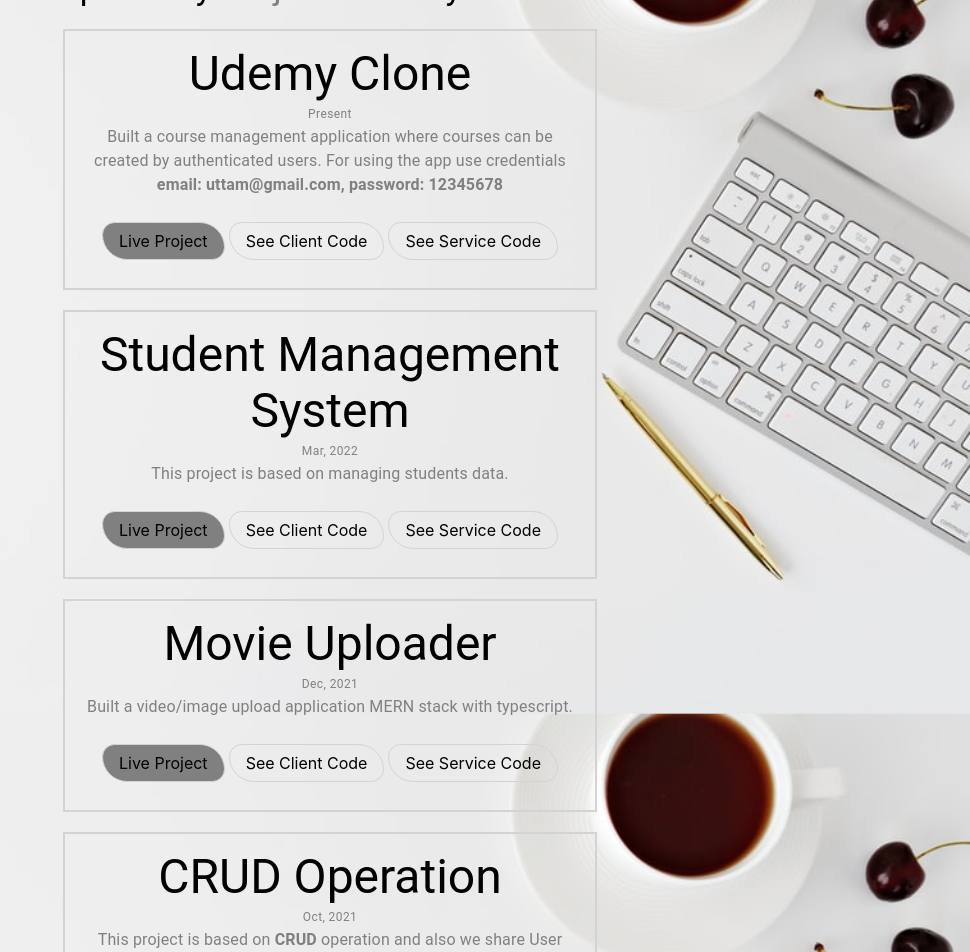
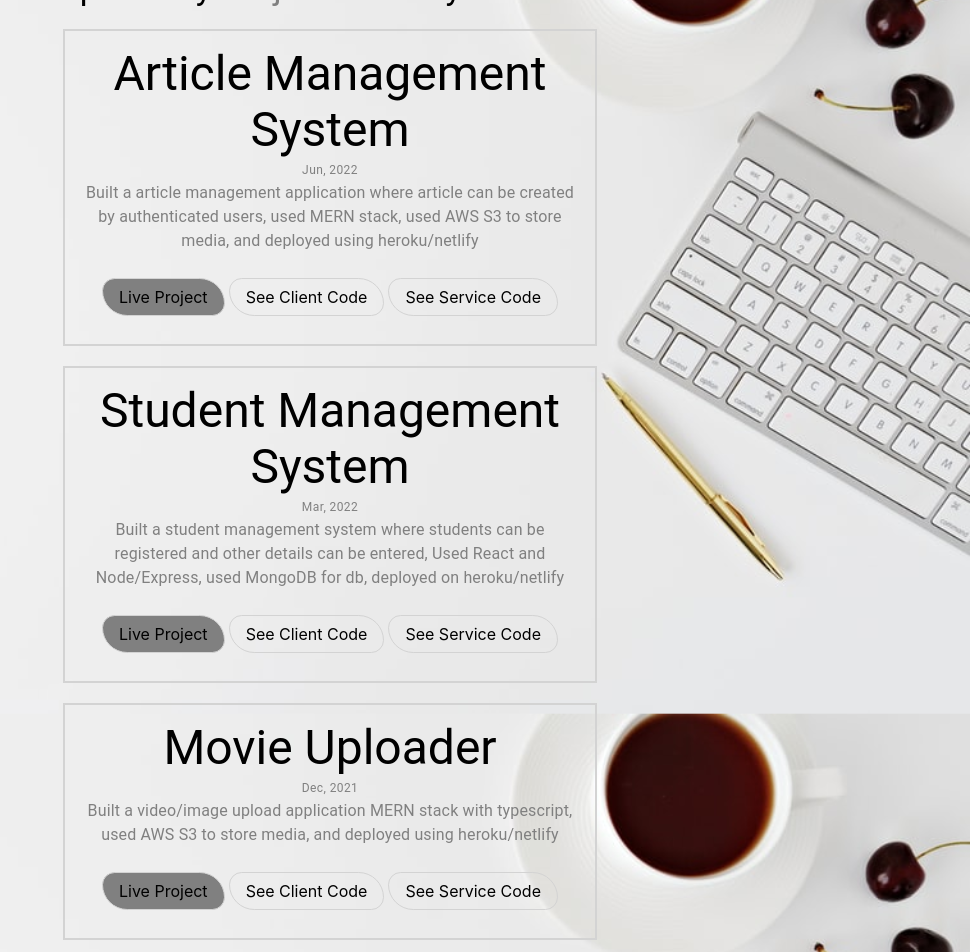
Before and after one commit to uttampatro/portfolio-website, a React (Create React App) app: page /projects in a window 1280 px wide. Shown: the part 140-1092 px from the top of the page, without its empty margins (310-1280 px from the left). Built offline with nearby package versions, Linux system fonts and the light colour scheme.

Commit message:
addedNewProject

```diff
--- a/src/pages/projects/index.tsx
+++ b/src/pages/projects/index.tsx
@@ -119,23 +119,20 @@ function Projects() {
             <div className={classes.body}>
                 <div className={classes.bodyContainer}>
                     <Typography style={{ color: 'black' }} variant="h3">
-                        Udemy Clone
+                        Article Management System
                     </Typography>
-                    <Typography variant="caption">Present</Typography>
+                    <Typography variant="caption">Jun, 2022</Typography>
                     <Typography>
-                        Built a course management application where courses can
-                        be created by authenticated users. For using the app use
-                        credentials{' '}
-                        <strong>
-                            email: uttam@gmail.com, password: 12345678
-                        </strong>
+                        Built a article management application where article can
+                        be created by authenticated users, used MERN stack, used
+                        AWS S3 to store media, and deployed using heroku/netlify
                     </Typography>
                     <div className={classes.link}>
                         <Link
                             className={classes.linkPrimary}
                             underline="none"
                             color="black"
-                            href="https://serene-engelbart-6b90e8.netlify.app/"
+                            href="https://article-content.netlify.app/"
                             target="_blank"
                         >
                             Live Project
@@ -144,7 +141,7 @@ function Projects() {
                             className={classes.linkSecondary}
                             underline="none"
                             color="black"
-                            href="https://github.com/uttampatro/udemy-client"
+                            href="https://github.com/uttampatro/user-generated-content"
                             target="_blank"
                         >
                             See Client Code
@@ -153,7 +150,7 @@ function Projects() {
                             className={classes.linkSecondary}
                             underline="none"
                             color="black"
-                            href="https://github.com/uttampatro/udemy-server"
+                            href="https://github.com/uttampatro/user-generated-content-service"
                             target="_blank"
                         >
                             See Service Code
@@ -166,7 +163,10 @@ function Projects() {
                     </Typography>
                     <Typography variant="caption">Mar, 2022</Typography>
                     <Typography>
-                        This project is based on managing students data.
+                        Built a student management system where students can be
+                        registered and other details can be entered, Used React
+                        and Node/Express, used MongoDB for db, deployed on
+                        heroku/netlify
                     </Typography>
                     <div className={classes.link}>
                         <Link
@@ -205,7 +205,8 @@ function Projects() {
                     <Typography variant="caption">Dec, 2021</Typography>
                     <Typography>
                         Built a video/image upload application MERN stack with
-                        typescript.
+                        typescript, used AWS S3 to store media, and deployed
+                        using heroku/netlify
                     </Typography>
                     <div className={classes.link}>
                         <Link
@@ -239,19 +240,23 @@ function Projects() {
                 </div>
                 <div className={classes.bodyContainer}>
                     <Typography style={{ color: 'black' }} variant="h3">
-                        CRUD Operation
+                        Udemy Clone
                     </Typography>
-                    <Typography variant="caption">Oct, 2021</Typography>
+                    <Typography variant="caption">Present</Typography>
                     <Typography>
-                        This project is based on <strong>CRUD</strong> operation
-                        and also we share User Data to anyone through mail.
+                        Built a course management application where courses can
+                        be created by authenticated users. For using the app use
+                        credentials{' '}
+                        <strong>
+                            email: uttam@gmail.com, password: 12345678
+                        </strong>
                     </Typography>
                     <div className={classes.link}>
                         <Link
                             className={classes.linkPrimary}
                             underline="none"
                             color="black"
-                            href="https://vigorous-spence-26d3cf.netlify.app/"
+                            href="https://serene-engelbart-6b90e8.netlify.app/"
                             target="_blank"
                         >
                             Live Project
@@ -260,7 +265,7 @@ function Projects() {
                             className={classes.linkSecondary}
                             underline="none"
                             color="black"
-                            href="https://github.com/uttampatro/assignment-02"
+                            href="https://github.com/uttampatro/udemy-client"
                             target="_blank"
                         >
                             See Client Code
@@ -269,7 +274,7 @@ function Projects() {
                             className={classes.linkSecondary}
                             underline="none"
                             color="black"
-                            href="https://github.com/uttampatro/assignment-02-service"
+                            href="https://github.com/uttampatro/udemy-server"
                             target="_blank"
                         >
                             See Service Code
```
